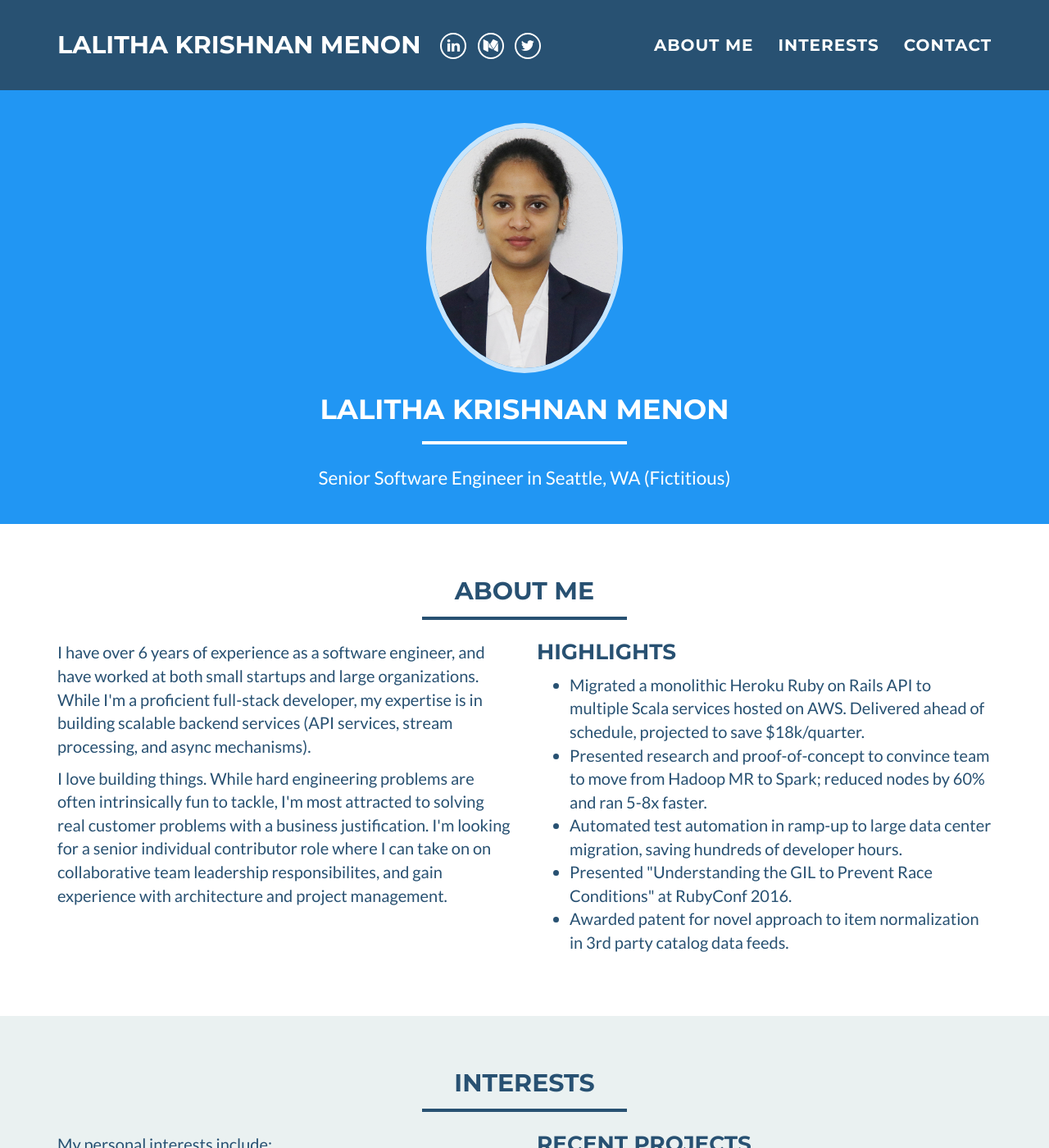
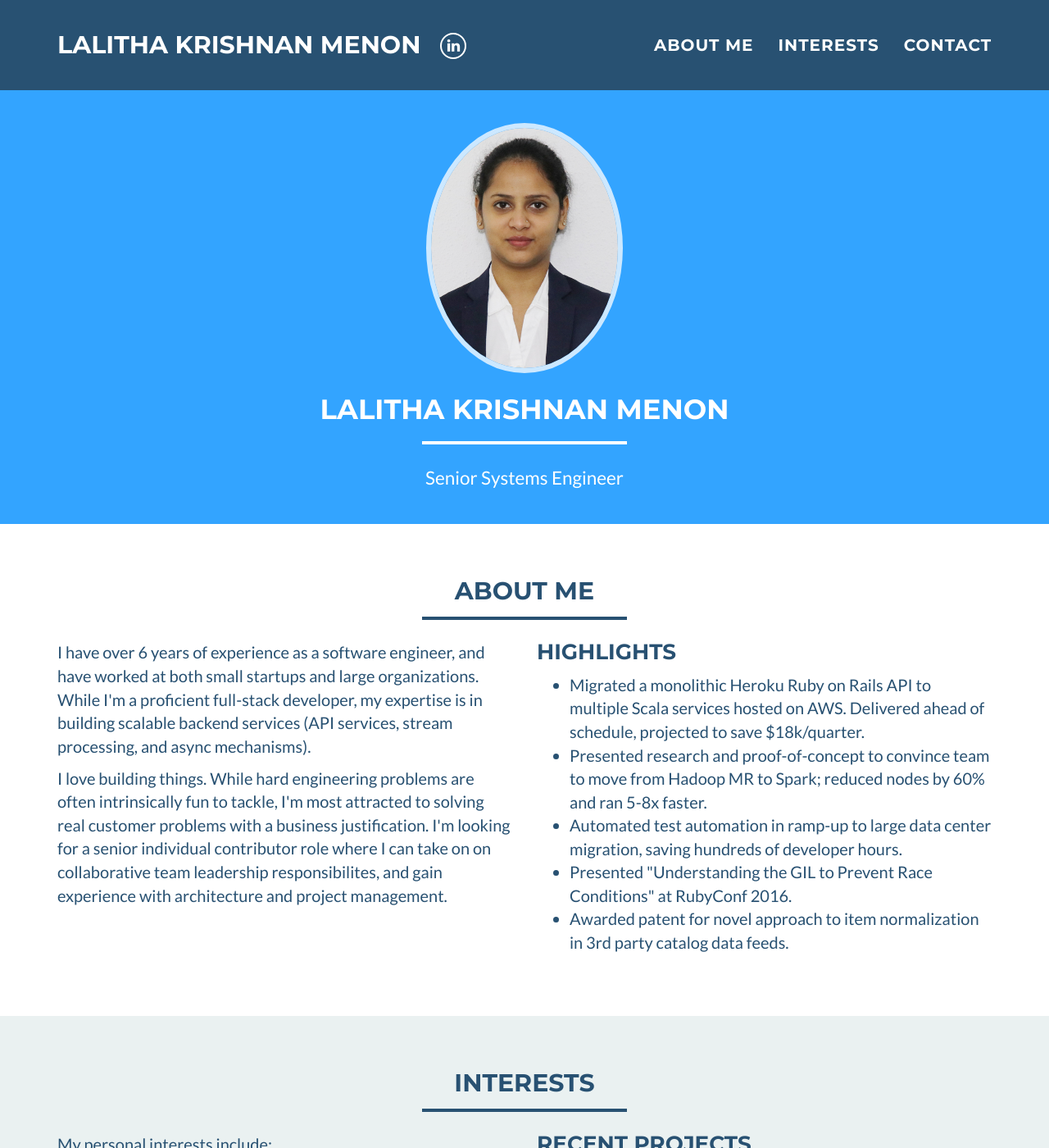
Before and after one commit to lalithamenon/lalithamenon.github.io, a Jekyll site: the page built from index.html, in a window 1280 px wide and 1400 px high. Shown: the whole window at 82% size. Built offline with Jekyll 4.4.1, drawn with Linux system fonts in a browser that asks for light colours.

Commit message:
first_changes

```diff
--- a/_config.yml
+++ b/_config.yml
@@ -2,8 +2,8 @@
 name: Lalitha Krishnan Menon
 email: lalithamenon92@gmail.com
 #canonical_url: https://edwinexemplar.com
-keywords: "Software Engineer, Python, Ruby, Machine Learning, Deep Learning, Startups, Agile, Pair Programming"
-skills: "Senior Software Engineer in Seattle, WA (Fictitious)"
+keywords: "Software Engineer, Swift, AI, Java, Android, Agile, Python "
+skills: "Senior Systems Engineer"
 baseurl:
 
 # Social networks usernames (many more available: google-plus, flickr, dribbble, pinterest, instagram, tumblr, linkedin, etc.)
@@ -11,10 +11,10 @@ baseurl:
 social:
   - title: linkedin
     url: https://www.linkedin.com/in/cgroom/
-  - title: medium
-    url: https://medium.com/@cgroom
-  - title: twitter
-    url: https://twitter.com/chuck_groom
+ # - title: medium
+  #  url: https://medium.com/@cgroom
+  #- title: twitter
+   # url: https://twitter.com/chuck_groom
 
 # Google webmaster tools
 google_verify:
@@ -24,7 +24,7 @@ bing_verify:
 
 # Color settings (hex-codes without the leading hash-tag)
 color:
-  primary: 2196F3
+  primary: 33A4FF
   primary-rgb: "33, 150, 243"
   secondary: 285172
   secondary-dark: 29455b
```
